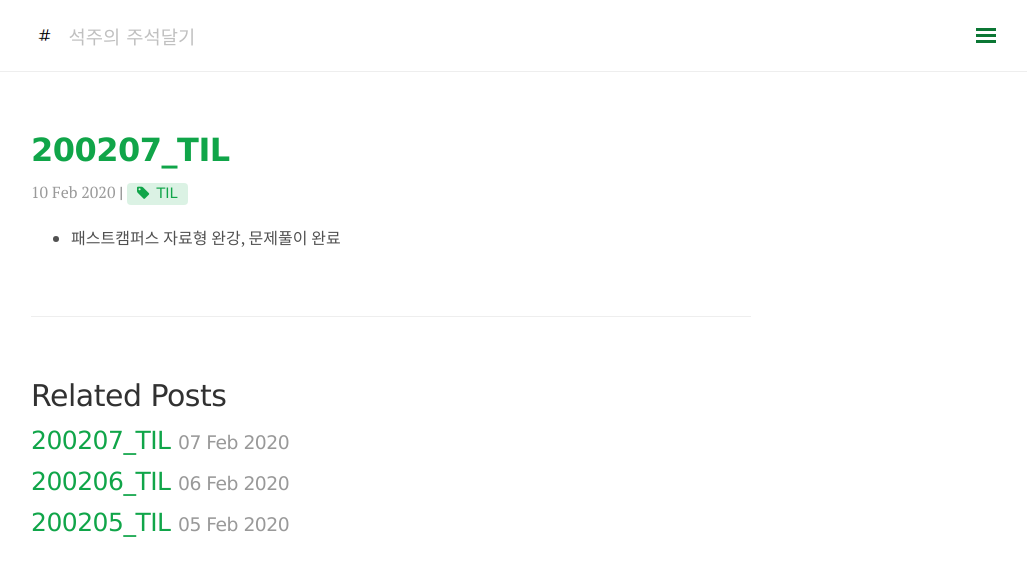
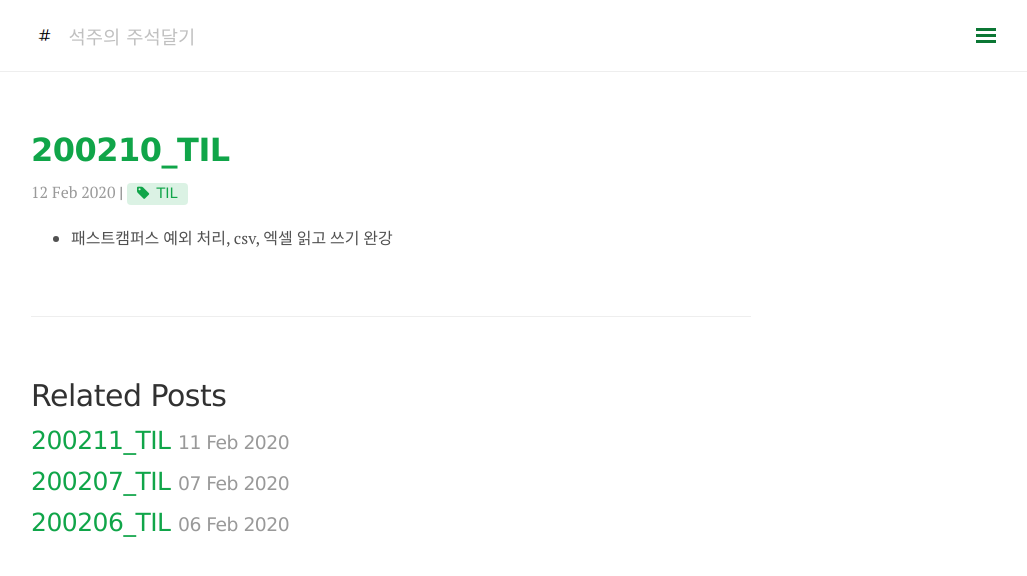
Before and after one commit to somefood/somefood.github.io, a Jekyll site: the page built from _posts/Today I Learned/2020-02-12-TIL.md, in a window 1280 px wide. Shown: the top 576 px of the page, without its empty margins (249-1276 px from the left). Built offline with Jekyll 4.4.1, drawn with Linux system fonts in a browser that asks for light colours; nearby versions of some CDN libraries; comment, search, counter and statistics services are not loaded.

Commit message:
TIL 업로드

```diff
--- a/_posts/Today I Learned/2020-02-10-TIL.md
+++ b/_posts/Today I Learned/2020-02-12-TIL.md
@@ -1,9 +1,9 @@
 ---
 layout: post
-title: 200207_TIL
+title: 200210_TIL
 category: TIL
 tags: [TIL]
 comments: true
 ---
 
-- 패스트캠퍼스 자료형 완강, 문제풀이 완료
+- 패스트캠퍼스 예외 처리, csv, 엑셀 읽고 쓰기 완강
```
Also changed, not shown: _posts/Today I Learned/2020-02-11-TIL.md (added, +9 -0 lines).
